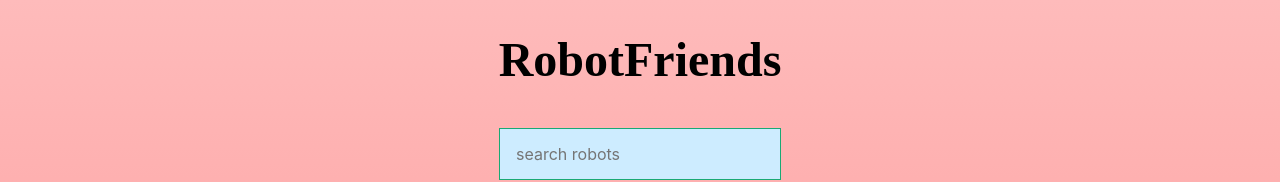
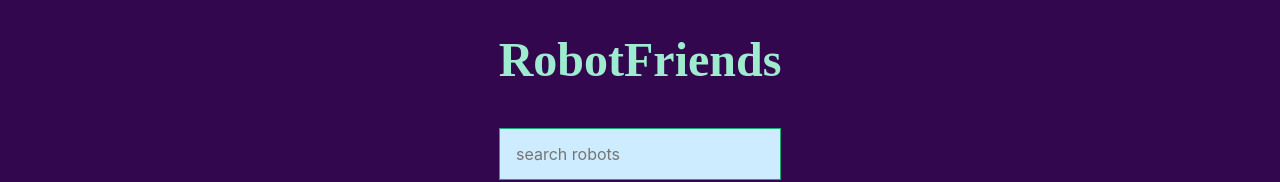
Before and after one commit to AlexBMA/robotfriends, a React (Create React App) app: page / in a window 1280 px wide. Shown: the top 182 px of the page. Built offline with nearby package versions, Linux system fonts and the light colour scheme; a web font is replaced by a local one.

Commit message:
change some css

```diff
--- a/src/containers/App.js
+++ b/src/containers/App.js
@@ -24,8 +24,8 @@ class App extends Component{
          });
 
         return(
-         <div className="tc">
-            <h1 className="f1">RobotFriends</h1>
+         <div className="tc ">
+            <h1 className="f1 light-green">RobotFriends</h1>
             <SearchBox searchChange={this.onSearchChange}/>
             <CardList robots={filterRobots}/>
         </div>
--- a/src/index.css
+++ b/src/index.css
@@ -7,11 +7,18 @@ body {
   -moz-osx-font-smoothing: grayscale;
 
 /* Permalink - use to edit and share this gradient: https://colorzilla.com/gradient-editor/#febbbb+0,fe9090+45,ff5c5c+100;Red+3D+%231 */
-background: rgb(254,187,187); /* Old browsers */
-background: -moz-linear-gradient(top, rgba(254,187,187,1) 0%, rgba(254,144,144,1) 45%, rgba(255,92,92,1) 100%); /* FF3.6-15 */
-background: -webkit-linear-gradient(top, rgba(254,187,187,1) 0%,rgba(254,144,144,1) 45%,rgba(255,92,92,1) 100%); /* Chrome10-25,Safari5.1-6 */
-background: linear-gradient(to bottom, rgba(254,187,187,1) 0%,rgba(254,144,144,1) 45%,rgba(255,92,92,1) 100%); /* W3C, IE10+, FF16+, Chrome26+, Opera12+, Safari7+ */
-filter: progid:DXImageTransform.Microsoft.gradient( startColorstr='#febbbb', endColorstr='#ff5c5c',GradientType=0 ); /* IE6-9 */
+background: rgb(50, 7, 78); /* Old browsers */
+/*
+background: -moz-linear-gradient(top, rgba(254,187,187,1) 0%, rgba(254,144,144,1) 45%, rgba(255,92,92,1) 100%);
+*/
+/* FF3.6-15 */
+/*
+background: -webkit-linear-gradient(top, rgba(254,187,187,1) 0%,rgba(254,144,144,1) 45%,rgba(255,92,92,1) 100%);*/
+ /* Chrome10-25,Safari5.1-6 */
+/*background: linear-gradient(to bottom, rgba(254,187,187,1) 0%,rgba(254,144,144,1) 45%,rgba(255,92,92,1) 100%);*/
+ /* W3C, IE10+, FF16+, Chrome26+, Opera12+, Safari7+ */
+/*filter: progid:DXImageTransform.Microsoft.gradient( startColorstr='#febbbb', endColorstr='#ff5c5c',GradientType=0 );*/
+ /* IE6-9 */
 
 }
 
```
